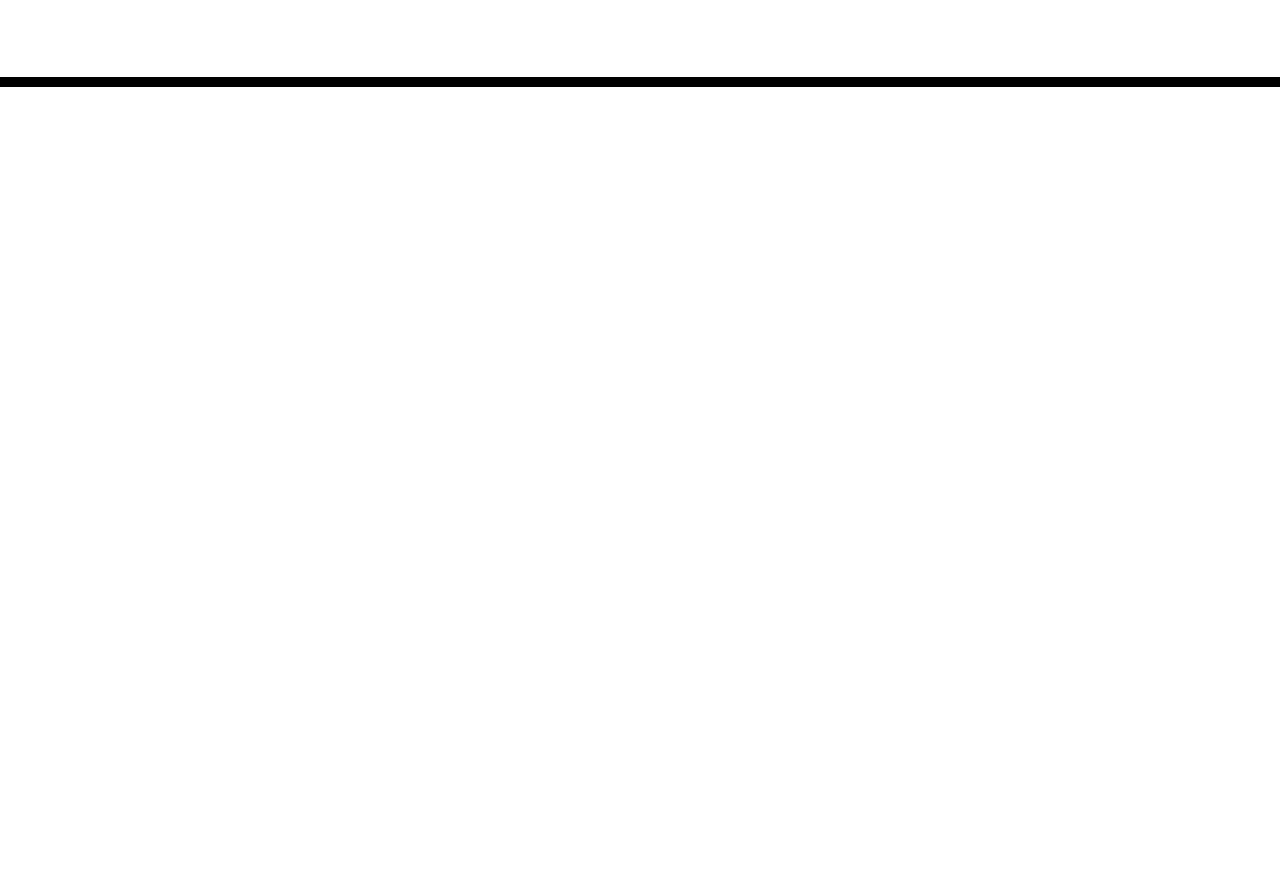
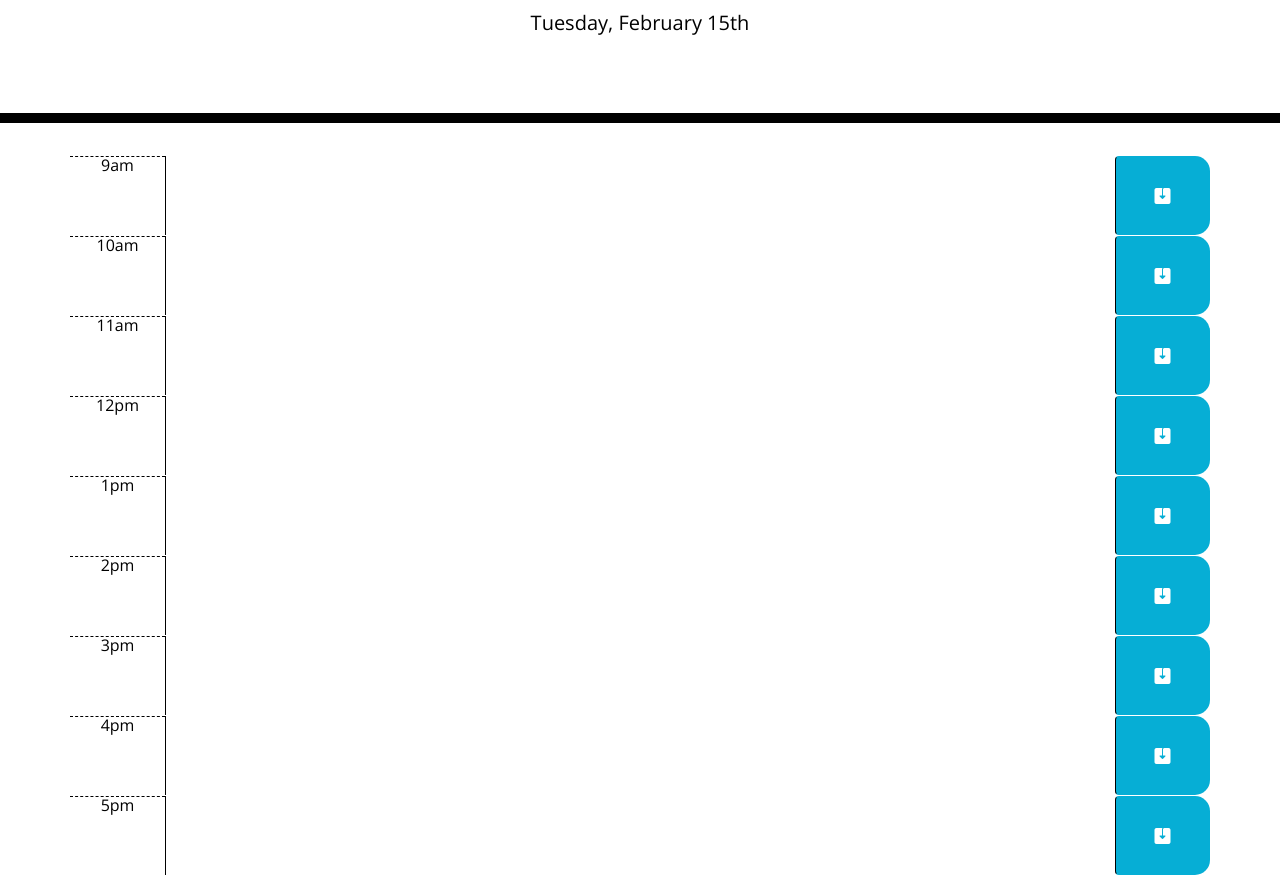
Before and after one commit to lyndsclev/workday-scheduler, a plain HTML site: page index.html in a window 1280 px wide. Shown: the part 181-1056 px from the top of the page. Before the commit the page ends 800 px from the top, so only its background shows below. Drawn offline with nearby package versions, Linux system fonts and the light colour scheme; files that its build step writes are made by us from their sources.

Commit message:
added day and date to top

```diff
--- /dev/null
+++ b/assets/js/script.js
@@ -0,0 +1,14 @@
+// current day is displayed at the top of the calendar
+
+var today = moment().format("dddd, MMMM Do");
+$("#currentDay").append(today);
+
+// scroll down for timeblocks for standard business hours (9-5)
+
+// each timeblock is color-coded for past, present, or future
+
+// open timeblock to enter an event
+
+// save event entered in localStorage
+
+// refreshing the page - events stay
--- a/index.html
+++ b/index.html
@@ -4,21 +4,11 @@
     <meta charset="UTF-8" />
     <meta name="viewport" content="width=device-width, initial-scale=1.0" />
     <meta http-equiv="X-UA-Compatible" content="ie=edge" />
-    <link
-      rel="stylesheet"
-      href="https://stackpath.bootstrapcdn.com/bootstrap/4.3.1/css/bootstrap.min.css"
-    />
-    <link
-      rel="stylesheet"
-      href="https://use.fontawesome.com/releases/v5.8.1/css/all.css"
-      integrity="sha384-50oBUHEmvpQ+1lW4y57PTFmhCaXp0ML5d60M1M7uH2+nqUivzIebhndOJK28anvf"
-      crossorigin="anonymous"
-    />
-    <link
-      href="https://fonts.googleapis.com/css?family=Open+Sans&display=swap"
-      rel="stylesheet"
-    />
-    <link rel="stylesheet" href="style.css" />
+    <link rel="stylesheet" href="https://stackpath.bootstrapcdn.com/bootstrap/4.3.1/css/bootstrap.min.css"/>
+    <link rel="stylesheet" href="https://cdn.jsdelivr.net/npm/bootstrap-icons@1.8.0/font/bootstrap-icons.css" integrity="sha384-ejwKkLla8gPP8t2u0eQyL0Q/4ItcnyveF505U0NIobD/SMsNyXrLti6CWaD0L52l" crossorigin="anonymous">
+    <link rel="stylesheet" href="https://use.fontawesome.com/releases/v5.8.1/css/all.css" integrity="sha384-50oBUHEmvpQ+1lW4y57PTFmhCaXp0ML5d60M1M7uH2+nqUivzIebhndOJK28anvf" crossorigin="anonymous"/>
+    <link href="https://fonts.googleapis.com/css?family=Open+Sans&display=swap" rel="stylesheet"/>
+    <link rel="stylesheet" href="assets/css/style.css" />
     <title>Work Day Scheduler</title>
   </head>
 
@@ -28,11 +18,70 @@
       <p class="lead">A simple calendar app for scheduling your work day</p>
       <p id="currentDay" class="lead"></p>
     </header>
+
     <div class="container">
-      <!-- Timeblocks go here -->
+
+      <div class="row time-block">
+        <div class="col-1 hour">9am</div>
+        <textarea class="col-10 description"></textarea>
+        <button type="button" class="col-1 btn saveBtn"><i class="bi bi-save2-fill"></i></button>
+      </div>
+
+      <div class="row time-block">
+        <div class="col-1 hour">10am</div>
+        <textarea class="col-10 description"></textarea>
+        <button type="button" class="col-1 btn saveBtn"><i class="bi bi-save2-fill"></i></button>
+      </div>
+
+      <div class="row time-block">
+        <div class="col-1 hour">11am</div>
+        <textarea class="col-10 description"></textarea>
+        <button type="button" class="col-1 btn saveBtn"><i class="bi bi-save2-fill"></i></button>
+      </div>
+
+      <div class="row time-block">
+        <div class="col-1 hour">12pm</div>
+        <textarea class="col-10 description"></textarea>
+        <button type="button" class="col-1 btn saveBtn"><i class="bi bi-save2-fill"></i></button>
+      </div>
+
+      <div class="row time-block">
+        <div class="col-1 hour">1pm</div>
+        <textarea class="col-10 description"></textarea>
+        <button type="button" class="col-1 btn saveBtn"><i class="bi bi-save2-fill"></i></button>
+      </div>
+
+      <div class="row time-block">
+        <div class="col-1 hour">2pm</div>
+        <textarea class="col-10 description"></textarea>
+        <button type="button" class="col-1 btn saveBtn"><i class="bi bi-save2-fill"></i></button>
+      </div>
+
+      <div class="row time-block">
+        <div class="col-1 hour">3pm</div>
+        <textarea class="col-10 description"></textarea>
+        <button type="button" class="col-1 btn saveBtn"><i class="bi bi-save2-fill"></i></button>
+      </div>
+
+      <div class="row time-block">
+        <div class="col-1 hour">4pm</div>
+        <textarea class="col-10 description"></textarea>
+        <button type="button" class="col-1 btn saveBtn"><i class="bi bi-save2-fill"></i></button>
+      </div>
+
+      <div class="row time-block">
+        <div class="col-1 hour">5pm</div>
+        <textarea class="col-10 description"></textarea>
+        <button type="button" class="col-1 btn saveBtn"><i class="bi bi-save2-fill"></i></button>
+      </div>
+
+
+
+
     </div>
 
-    <script src="https://code.jquery.com/jquery-3.4.1.min.js"></script>
+    <script src="https://code.jquery.com/jquery-3.6.0.min.js" integrity="sha256-/xUj+3OJU5yExlq6GSYGSHk7tPXikynS7ogEvDej/m4=" crossorigin="anonymous"></script>
     <script src="https://cdnjs.cloudflare.com/ajax/libs/moment.js/2.24.0/moment.min.js"></script>
+    <script src="assets/js/script.js"></script>
   </body>
 </html>
```
Also changed, not shown: 1 other file.
